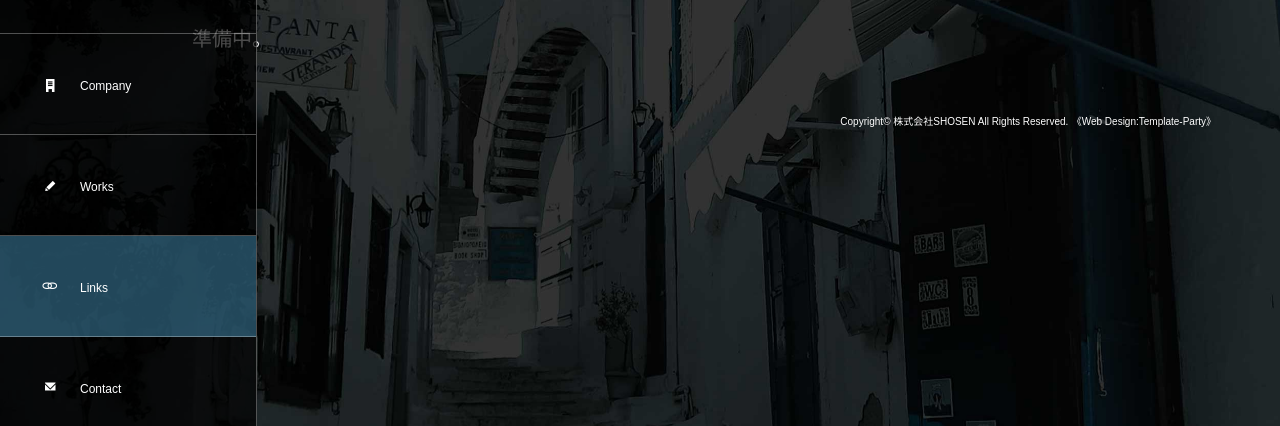
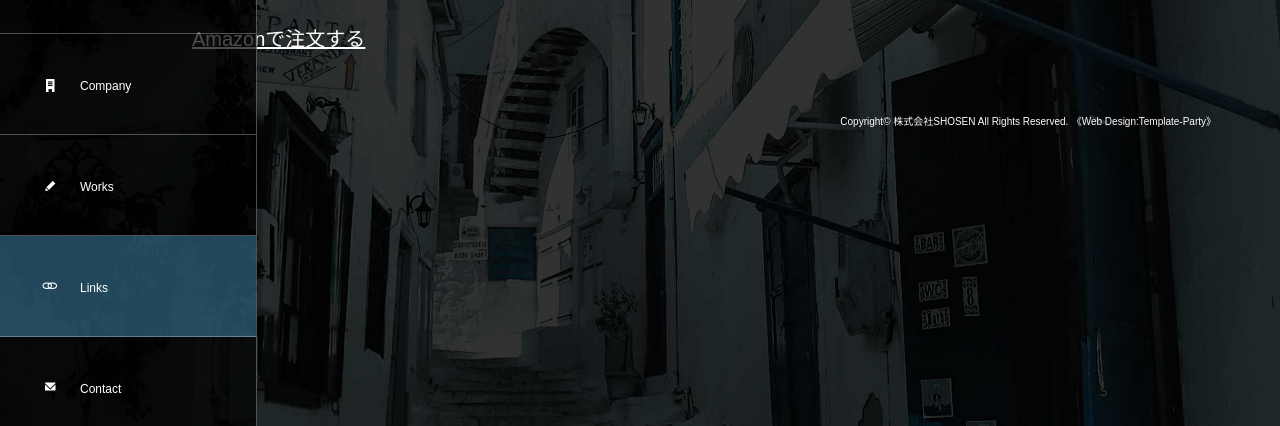
Before and after one commit to kk0055/shosen_website2, a plain HTML site: page link.html in a window 1280 px wide. Shown: the part 168-594 px from the top of the page. Drawn offline with nearby package versions, Linux system fonts and the light colour scheme.

Commit message:
Amazon link

```diff
--- a/link.html
+++ b/link.html
@@ -91,7 +91,9 @@
 <section id="pagetop">
 
 <h2 class="title">Links<span>リンク</span></h2>
-<h3>準備中。</h3>
+
+	<a href="https://www.amazon.co.jp/dp/B09B1GY3B3?ref=myi_title_dp" target="_blank"><h3>Amazonで注文する
+</h3></a>
 <!-- <table class="ta1">
 <caption>見出しが必要であればここを使います</caption>
 <tr>
```
